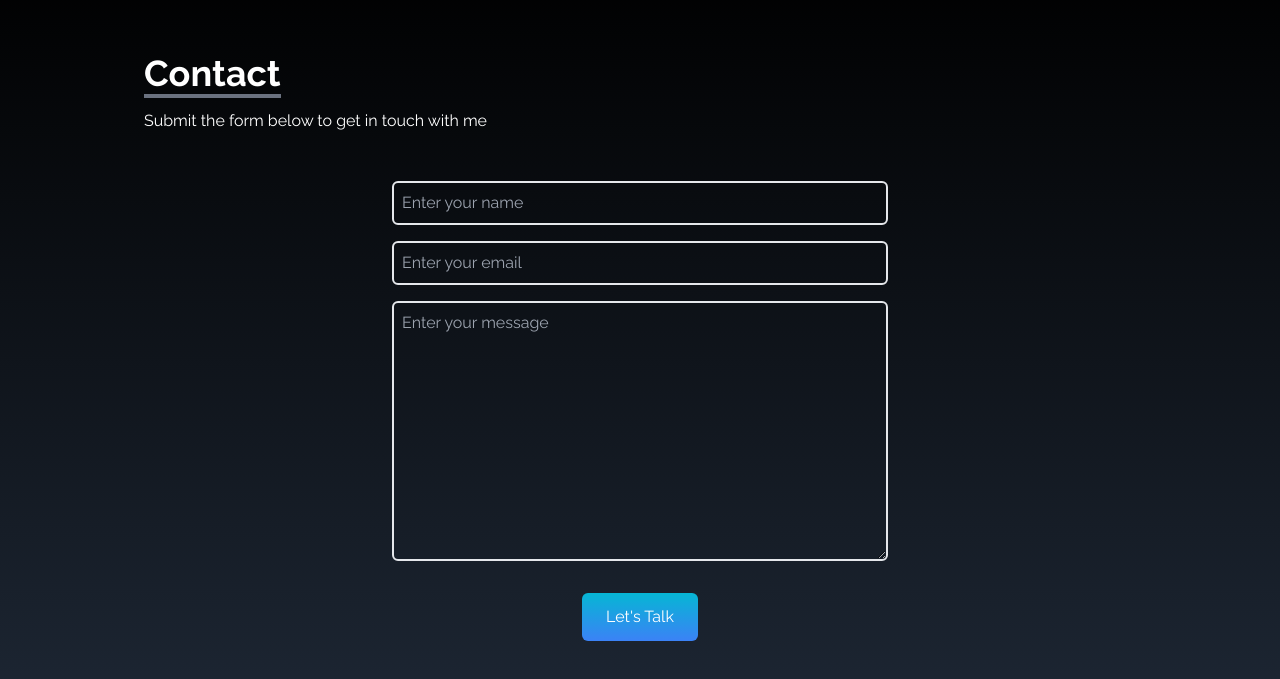
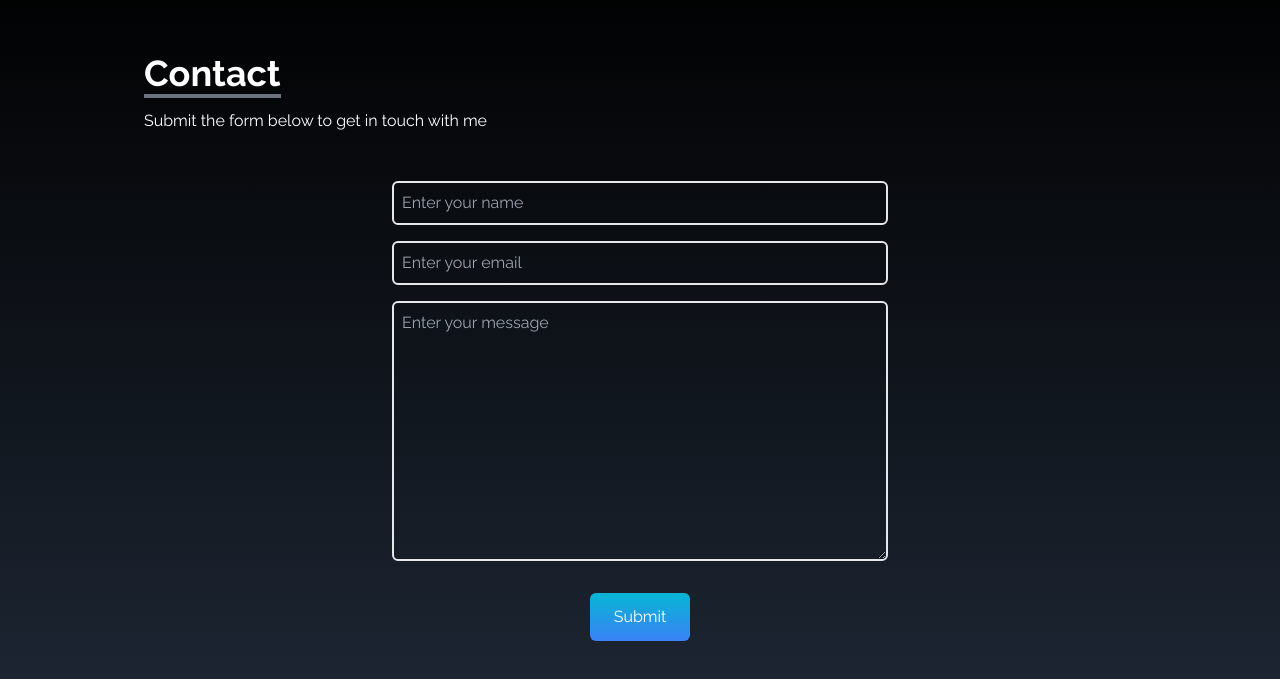
Before and after one commit to Sebmarine/myportfolio, a React (Create React App) app: page / in a window 1280 px wide. Shown: the part 3237-3916 px from the top of the page. Built offline with nearby package versions, Linux system fonts and the light colour scheme; no server answers.

Commit message:
Added Google Analytics

```diff
--- a/package.json
+++ b/package.json
@@ -6,12 +6,16 @@
     "@testing-library/jest-dom": "^5.16.5",
     "@testing-library/react": "^13.4.0",
     "@testing-library/user-event": "^13.5.0",
+    "axios": "^1.3.5",
+    "formik": "^2.2.9",
     "react": "^18.2.0",
     "react-dom": "^18.2.0",
     "react-icons": "^4.8.0",
     "react-scripts": "5.0.1",
     "react-scroll": "^1.8.9",
-    "web-vitals": "^2.1.4"
+    "toastr": "^2.1.4",
+    "web-vitals": "^2.1.4",
+    "yup": "^1.1.1"
   },
   "scripts": {
     "start": "react-scripts start",
--- a/public/index.html
+++ b/public/index.html
@@ -26,6 +26,17 @@
     -->
     <title>Sebastian Portfolio</title>
   </head>
+
+  <!-- Google tag (gtag.js) -->
+<script async src="https://www.googletagmanager.com/gtag/js?id=G-7H88M7N5H6"></script>
+<script>
+  window.dataLayer = window.dataLayer || [];
+  function gtag(){dataLayer.push(arguments);}
+  gtag('js', new Date());
+
+  gtag('config', 'G-7H88M7N5H6');
+</script>
+
   <body>
     <noscript>You need to enable JavaScript to run this app.</noscript>
     <div id="root"></div>
--- a/src/components/Contact.jsx
+++ b/src/components/Contact.jsx
@@ -1,6 +1,34 @@
-import React from "react";
+import React, { useState } from "react";
+import { Formik, Form, Field } from "formik";
+import { contactSchema } from "../schemas/contactSchema";
+import toastr from "toastr";
+import contactService from "../services/contactService";
 
 const Contact = () => {
+  const [initialValues] = useState({
+    name: "",
+    email: "",
+    message: "",
+  });
+
+  const handleSubmit = (values) => {
+    console.log(values);
+    contactService
+      .addMessage(values)
+      .then(onMessageAddSuccess)
+      .catch(onMessageAddError);
+  };
+
+  const onMessageAddSuccess = (response) => {
+    console.log("success", response);
+    toastr.success("I got your message!");
+  };
+
+  const onMessageAddError = (err) => {
+    console.log("error", err);
+    toastr.success("Message didn't send, try again");
+  };
+
   return (
     <div
       name="contact"
@@ -15,12 +43,51 @@ const Contact = () => {
         </div>
 
         <div className="flex justify-center items-center">
-          <form
+          <Formik
+            initialValues={initialValues}
+            validationSchema={contactSchema}
+            handleSubmit={handleSubmit}
             action="https://getform.io/f/d1292ea1-7dc9-44fd-be0d-d8226037658b"
             method="POST"
-            className="flex flex-col w-full md:w-1/2"
+            // className="flex flex-col w-full md:w-1/2"
           >
-            <input
+            {({ errors, touched }) => (
+              <Form className="flex flex-col w-full md:w-1/2">
+                <Field
+                  name="name"
+                  placeholder="Enter your name"
+                  className="p-2 bg-transparent border-2 rounded-md text-white focus:outline-none"
+                />
+                {errors.name && touched.name ? <div>{errors.name}</div> : null}
+                <Field
+                  name="email"
+                  type="email"
+                  placeholder="Enter your email"
+                  className="my-4 p-2 bg-transparent border-2 rounded-md text-white focus:outline-none"
+                />
+                {errors.email && touched.email ? (
+                  <div>{errors.email}</div>
+                ) : null}
+                <Field
+                  name="message"
+                  placeholder="Enter your message"
+                  as="textarea"
+                  rows="10"
+                  className="p-2 bg-transparent border-2 rounded-md text-white focus:outline-none"
+                />
+                {errors.message && touched.message ? (
+                  <div>{errors.message}</div>
+                ) : null}
+
+                <button
+                  className="text-white bg-gradient-to-b from-cyan-500 to-blue-500 px-6 py-3 my-8 mx-auto flex items-center rounded-md hover:scale-110 duration-300"
+                  type="submit"
+                >
+                  Submit
+                </button>
+              </Form>
+            )}
+            {/* <input
               type="text"
               name="name"
               placeholder="Enter your name"
@@ -37,11 +104,11 @@ const Contact = () => {
               placeholder="Enter your message"
               rows="10"
               className="p-2 bg-transparent border-2 rounded-md text-white focus:outline-none"
-            ></textarea>
-            <button className="text-white bg-gradient-to-b from-cyan-500 to-blue-500 px-6 py-3 my-8 mx-auto flex items-center rounded-md hover:scale-110 duration-300">
+            ></textarea> */}
+            {/* <button className="text-white bg-gradient-to-b from-cyan-500 to-blue-500 px-6 py-3 my-8 mx-auto flex items-center rounded-md hover:scale-110 duration-300">
               Let's Talk
-            </button>
-          </form>
+            </button> */}
+          </Formik>
         </div>
       </div>
     </div>
--- /dev/null
+++ b/src/schemas/contactSchema.js
@@ -0,0 +1,12 @@
+import * as Yup from "yup";
+
+const contactSchema = Yup.object().shape({
+  name: Yup.string()
+    .min(2, "Too Short!")
+    .max(50, "Too Long ;")
+    .required("I want to know your name"),
+  email: Yup.string().email("Invalid email").required("I need an email please"),
+  message: Yup.string().min(2, "Too Short!").required("Required"),
+});
+
+export { contactSchema };
--- /dev/null
+++ b/src/services/contactService.js
@@ -0,0 +1,17 @@
+import axios from "axios";
+import { onGlobalSuccess, onGlobalError } from "./serviceHelpers";
+
+const addMessage = (payload) => {
+  const config = {
+    method: "POST",
+    url: "https://getform.io/f/d1292ea1-7dc9-44fd-be0d-d8226037658b",
+    data: payload,
+  };
+  return axios(config).then(onGlobalSuccess).catch(onGlobalError);
+};
+
+const contactService = {
+  addMessage,
+};
+
+export default contactService;
--- /dev/null
+++ b/src/services/serviceHelpers.js
@@ -0,0 +1,26 @@
+import axios from "axios";
+axios.defaults.withCredentials = true;
+
+/**
+ * Will unpack the response body from reponse object
+ * @param {*} response
+ *
+ */
+const onGlobalSuccess = (response) => {
+  /// Should not use if you need access to anything other than the data
+  return response.data;
+};
+
+const onGlobalError = (err) => {
+  return Promise.reject(err);
+};
+
+const API_HOST_PREFIX = process.env.REACT_APP_API_HOST_PREFIX;
+const API_NODE_HOST_PREFIX = process.env.REACT_APP_API_NODE_HOST_PREFIX;
+
+export {
+  onGlobalError,
+  onGlobalSuccess,
+  API_HOST_PREFIX,
+  API_NODE_HOST_PREFIX,
+};
```
Also changed, not shown: 1 other file (tests, documents, lock files or other folders).
